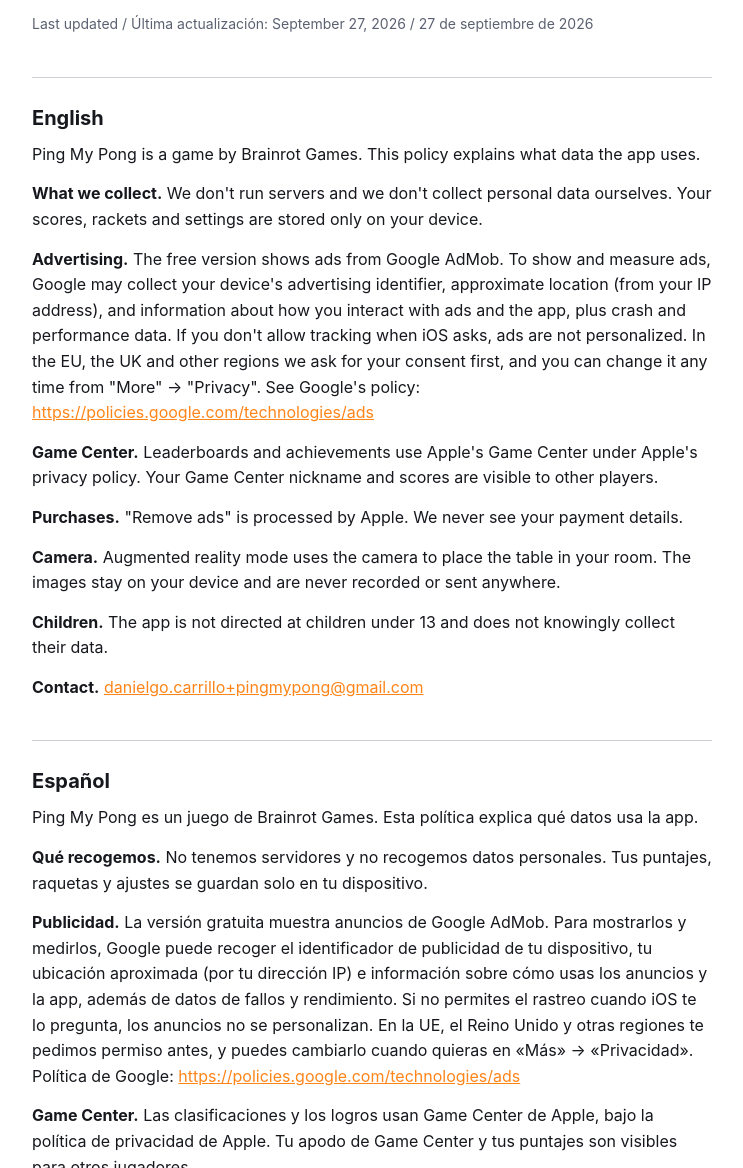
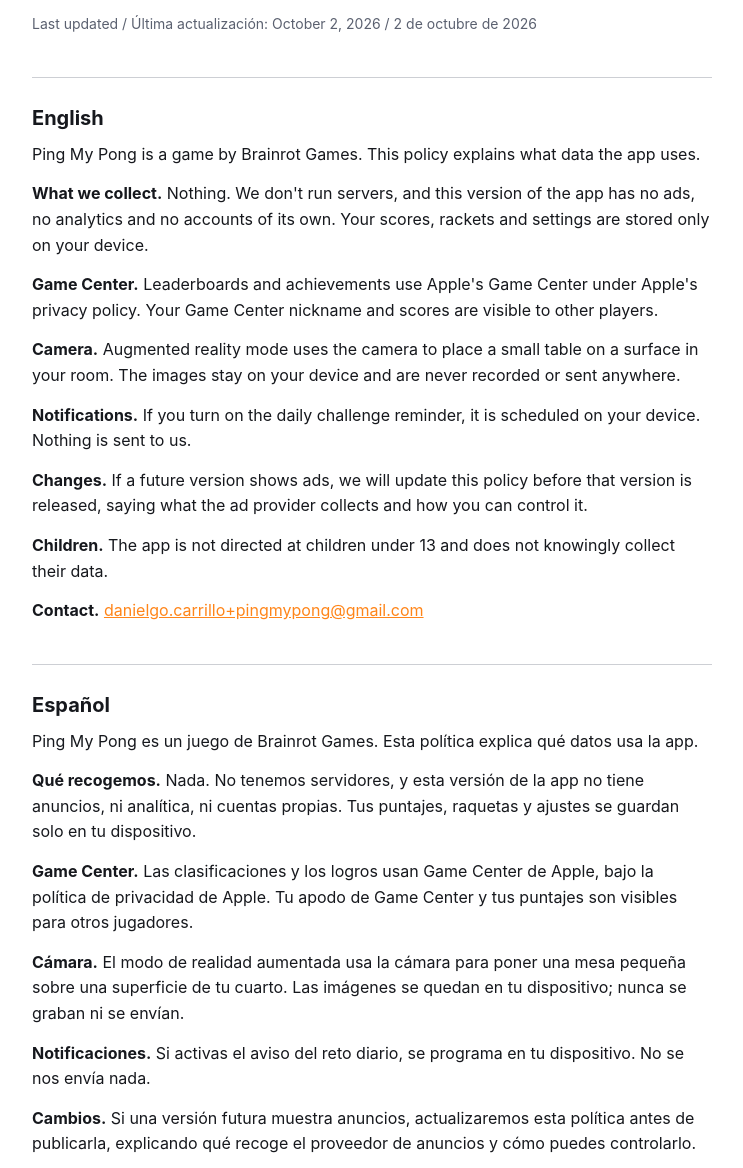
Before and after one commit to Daniel14gonc/pingmypong-policy, a plain HTML site: page index.html in a window 1280 px wide. Shown: the part 106-1274 px from the top of the page, without its empty margins (268-1011 px from the left). Drawn offline with Linux system fonts and the light colour scheme.

Commit message:
Add files via upload

```diff
--- a/index.html
+++ b/index.html
@@ -21,23 +21,23 @@
 <main>
 <h1>Ping My Pong<span>.</span></h1>
 <p>Privacy Policy · Política de privacidad · <a href="#es">Español</a></p>
-<p><em>Last updated / Última actualización: September 27, 2026 / 27 de septiembre de 2026</em></p>
+<p><em>Last updated / Última actualización: October 2, 2026 / 2 de octubre de 2026</em></p>
 <h2>English</h2>
 <p>Ping My Pong is a game by Brainrot Games. This policy explains what data the app uses.</p>
-<p><strong>What we collect.</strong> We don&#x27;t run servers and we don&#x27;t collect personal data ourselves. Your scores, rackets and settings are stored only on your device.</p>
-<p><strong>Advertising.</strong> The free version shows ads from Google AdMob. To show and measure ads, Google may collect your device&#x27;s advertising identifier, approximate location (from your IP address), and information about how you interact with ads and the app, plus crash and performance data. If you don&#x27;t allow tracking when iOS asks, ads are not personalized. In the EU, the UK and other regions we ask for your consent first, and you can change it any time from &quot;More&quot; → &quot;Privacy&quot;. See Google&#x27;s policy: <a href="https://policies.google.com/technologies/ads">https://policies.google.com/technologies/ads</a></p>
+<p><strong>What we collect.</strong> Nothing. We don&#x27;t run servers, and this version of the app has no ads, no analytics and no accounts of its own. Your scores, rackets and settings are stored only on your device.</p>
 <p><strong>Game Center.</strong> Leaderboards and achievements use Apple&#x27;s Game Center under Apple&#x27;s privacy policy. Your Game Center nickname and scores are visible to other players.</p>
-<p><strong>Purchases.</strong> &quot;Remove ads&quot; is processed by Apple. We never see your payment details.</p>
-<p><strong>Camera.</strong> Augmented reality mode uses the camera to place the table in your room. The images stay on your device and are never recorded or sent anywhere.</p>
+<p><strong>Camera.</strong> Augmented reality mode uses the camera to place a small table on a surface in your room. The images stay on your device and are never recorded or sent anywhere.</p>
+<p><strong>Notifications.</strong> If you turn on the daily challenge reminder, it is scheduled on your device. Nothing is sent to us.</p>
+<p><strong>Changes.</strong> If a future version shows ads, we will update this policy before that version is released, saying what the ad provider collects and how you can control it.</p>
 <p><strong>Children.</strong> The app is not directed at children under 13 and does not knowingly collect their data.</p>
 <p><strong>Contact.</strong> <a href="mailto:danielgo.carrillo+pingmypong@gmail.com">danielgo.carrillo+pingmypong@gmail.com</a></p>
 <h2 id="es">Español</h2>
 <p>Ping My Pong es un juego de Brainrot Games. Esta política explica qué datos usa la app.</p>
-<p><strong>Qué recogemos.</strong> No tenemos servidores y no recogemos datos personales. Tus puntajes, raquetas y ajustes se guardan solo en tu dispositivo.</p>
-<p><strong>Publicidad.</strong> La versión gratuita muestra anuncios de Google AdMob. Para mostrarlos y medirlos, Google puede recoger el identificador de publicidad de tu dispositivo, tu ubicación aproximada (por tu dirección IP) e información sobre cómo usas los anuncios y la app, además de datos de fallos y rendimiento. Si no permites el rastreo cuando iOS te lo pregunta, los anuncios no se personalizan. En la UE, el Reino Unido y otras regiones te pedimos permiso antes, y puedes cambiarlo cuando quieras en «Más» → «Privacidad». Política de Google: <a href="https://policies.google.com/technologies/ads">https://policies.google.com/technologies/ads</a></p>
+<p><strong>Qué recogemos.</strong> Nada. No tenemos servidores, y esta versión de la app no tiene anuncios, ni analítica, ni cuentas propias. Tus puntajes, raquetas y ajustes se guardan solo en tu dispositivo.</p>
 <p><strong>Game Center.</strong> Las clasificaciones y los logros usan Game Center de Apple, bajo la política de privacidad de Apple. Tu apodo de Game Center y tus puntajes son visibles para otros jugadores.</p>
-<p><strong>Compras.</strong> «Quitar anuncios» lo procesa Apple. Nunca vemos tus datos de pago.</p>
-<p><strong>Cámara.</strong> El modo de realidad aumentada usa la cámara para colocar la mesa en tu cuarto. Las imágenes se quedan en tu dispositivo; nunca se graban ni se envían.</p>
+<p><strong>Cámara.</strong> El modo de realidad aumentada usa la cámara para poner una mesa pequeña sobre una superficie de tu cuarto. Las imágenes se quedan en tu dispositivo; nunca se graban ni se envían.</p>
+<p><strong>Notificaciones.</strong> Si activas el aviso del reto diario, se programa en tu dispositivo. No se nos envía nada.</p>
+<p><strong>Cambios.</strong> Si una versión futura muestra anuncios, actualizaremos esta política antes de publicarla, explicando qué recoge el proveedor de anuncios y cómo puedes controlarlo.</p>
 <p><strong>Menores.</strong> La app no está dirigida a menores de 13 años y no recoge sus datos a sabiendas.</p>
 <p><strong>Contacto.</strong> <a href="mailto:danielgo.carrillo+pingmypong@gmail.com">danielgo.carrillo+pingmypong@gmail.com</a></p>
 </main>
```
